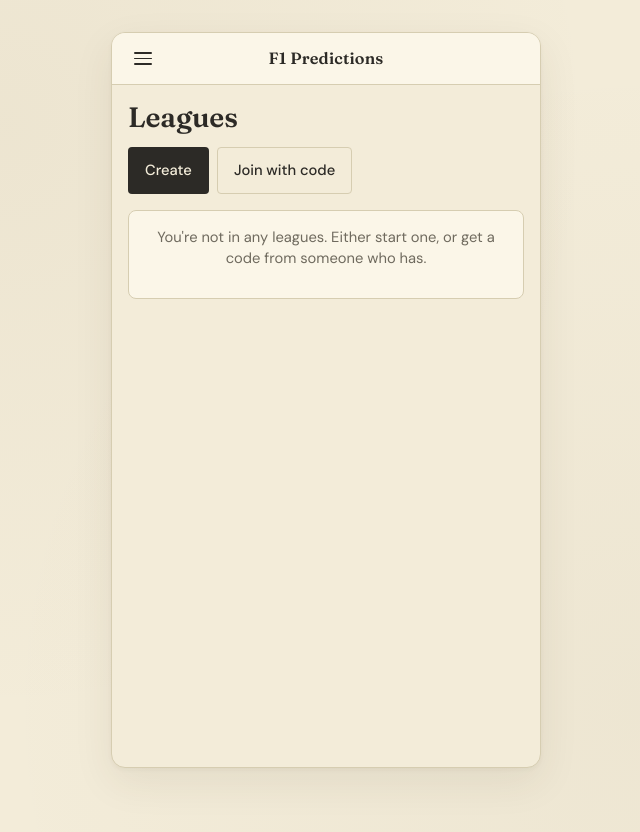
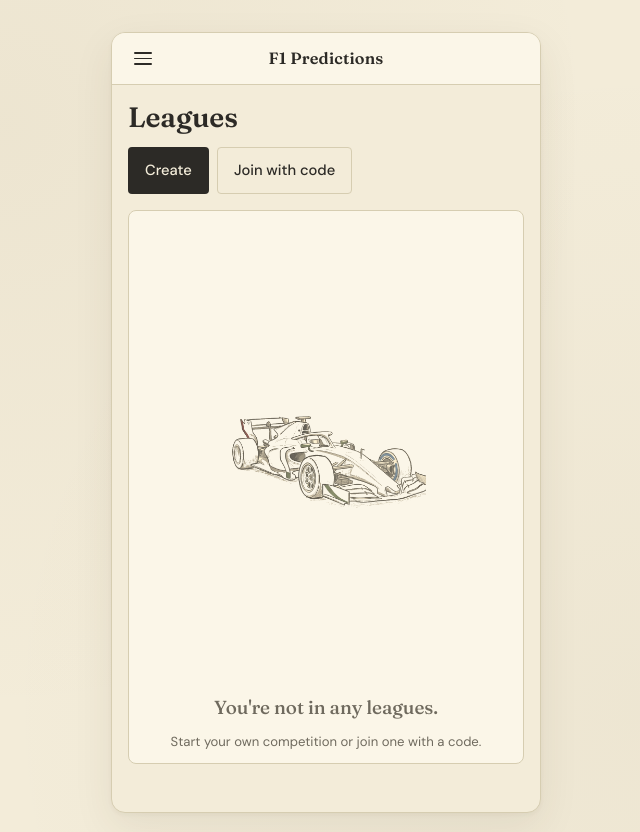
Before and after one commit to amiablealex/f1-predictions, a Flask app: page /leagues/ in a window 1280 px wide. Shown: the whole page, without its empty margins (314-954 px from the left). Run offline with Flask 3, Linux system fonts and the light colour scheme; the visitor is signed in with stand-in values (Sample User, id 1); data that the repository does not hold is empty.

Commit message:
added new f1 car sketch navigation brand drawer, empty state heroes, makers mark with reusable styles

```diff
--- a/app/static/css/main.css
+++ b/app/static/css/main.css
@@ -556,33 +556,61 @@ p { margin: 0 0 var(--space-3) 0; }
 .rounds-list-row__name { font-weight: 500; }
 .rounds-list-row__right { display: flex; align-items: center; gap: var(--space-3); }
 
-/* --- PNG Hero Styling --- */
+/* --- Global Car Sketch Variants (Optimized for Trimmed PNG) --- */
+
+/* 1. Main Hero (Login/Invite Pages) */
 .auth-page__hero {
   width: 100%;
   display: flex;
   justify-content: center;
-  overflow: hidden;
   margin-bottom: var(--space-4);
-  /* Adjust height to crop the tall PNG canvas to just the car */
-  height: 180px;
 }
 
 .hero-image {
+  /* This fulfills your 80% size preference */
   width: 80%;
-  height: 80%;
-  object-fit: cover; /* This crops the image to focus on the car */
-
-  /* Blends the image background into your CSS parchment background */
+  max-width: 320px;
+  height: auto;
   mix-blend-mode: multiply;
-
-  /* Matches your muted theme */
   opacity: 0.8;
   filter: contrast(1.1) sepia(0.2);
 }
 
-/* On very small screens, keep the car from feeling cramped */
-@media (max-width: 350px) {
-  .auth-page__hero {
-    height: 140px;
-  }
+/* 2. Brand Header (Hamburger Menu) */
+.nav-brand-image {
+  display: block;
+  width: 175px;
+  margin-bottom: var(--space-4);
+  margin-left: var(--space-2);
+  opacity: 0.5;
+  mix-blend-mode: multiply;
+  filter: sepia(0.2);
 }
+
+/* 3. Empty State Hero (e.g., No Leagues) */
+.empty-hero-image {
+  display: block;
+  width: 200px;
+  margin: 4rem auto;
+  opacity: 0.7;
+  mix-blend-mode: multiply;
+  filter: sepia(0.2);
+}
+
+/* 4. Maker's Mark (Footer) */
+.maker-mark {
+  display: flex;
+  flex-direction: column;
+  align-items: center;
+  margin: var(--space-8) 0 var(--space-4);
+  opacity: 0.4;
+  text-align: center;
+}
+
+.maker-mark-image {
+  width: 100px; /* Increased size as requested */
+  height: auto;
+  mix-blend-mode: multiply;
+  filter: grayscale(1) sepia(0.2);
+  margin-bottom: var(--space-1);
+}
--- a/app/templates/base.html
+++ b/app/templates/base.html
@@ -54,6 +54,8 @@
 
     {% if current_user.is_authenticated %}
       <nav class="drawer" id="drawer" aria-hidden="true">
+        <img src="{{ url_for('static', filename='img/f1-car-sketch.png') }}"
+               alt="" class="nav-brand-image">
         <ul class="drawer__list">
           <li><a href="{{ url_for('predictions.edit') }}" class="drawer__link">Predictions</a></li>
           <li><a href="{{ url_for('rounds.list') }}" class="drawer__link">Results</a></li>
--- a/app/templates/leagues/list.html
+++ b/app/templates/leagues/list.html
@@ -8,8 +8,10 @@
 </div>
 
 {% if not leagues %}
-  <section class="card" style="text-align:center;">
-    <p class="muted">You're not in any leagues. Either start one, or get a code from someone who has.</p>
+  <section class="card" style="text-align:center; padding: var(--space-8) var(--space-4);">
+    <img src="{{ url_for('static', filename='img/f1-car-sketch.png') }}" class="empty-hero-image">
+    <h3 class="muted">You're not in any leagues.</h3>
+    <p class="muted small">Start your own competition or join one with a code.</p>
   </section>
 {% else %}
   {% for league in leagues %}
@@ -23,5 +25,12 @@
       </div>
     </section>
   {% endfor %}
+
+  <div class="maker-mark" style="margin-top: var(--space-6);">
+    <img src="{{ url_for('static', filename='img/f1-car-sketch.png') }}" class="maker-mark-image">
+    <span class="xs muted tabular uppercase" style="letter-spacing: 0.1em;">
+      F1 Predictions
+    </span>
+  </div>
 {% endif %}
 {% endblock %}
--- a/app/templates/rounds/list.html
+++ b/app/templates/rounds/list.html
@@ -52,4 +52,10 @@
     {% endfor %}
   {% endif %}
 </section>
+  <div class="maker-mark" style="margin-top: var(--space-6);">
+    <img src="{{ url_for('static', filename='img/f1-car-sketch.png') }}" class="maker-mark-image">
+    <span class="xs muted tabular uppercase" style="letter-spacing: 0.1em;">
+      F1 Predictions
+    </span>
+  </div>
 {% endblock %}
--- a/app/templates/rules/rules.html
+++ b/app/templates/rules/rules.html
@@ -134,4 +134,10 @@
     <li><strong>Head-to-head:</strong> 1 point per round won within your league. Ties share the win.</li>
   </ul>
 </section>
+  <div class="maker-mark" style="margin-top: var(--space-6);">
+    <img src="{{ url_for('static', filename='img/f1-car-sketch.png') }}" class="maker-mark-image">
+    <span class="xs muted tabular uppercase" style="letter-spacing: 0.1em;">
+      F1 Predictions
+    </span>
+  </div>
 {% endblock %}
```
Also changed, not shown: app/templates/leaderboard/no_leagues.html (+7 -4 lines), app/templates/leaderboard/view.html (+7 -0 lines).
